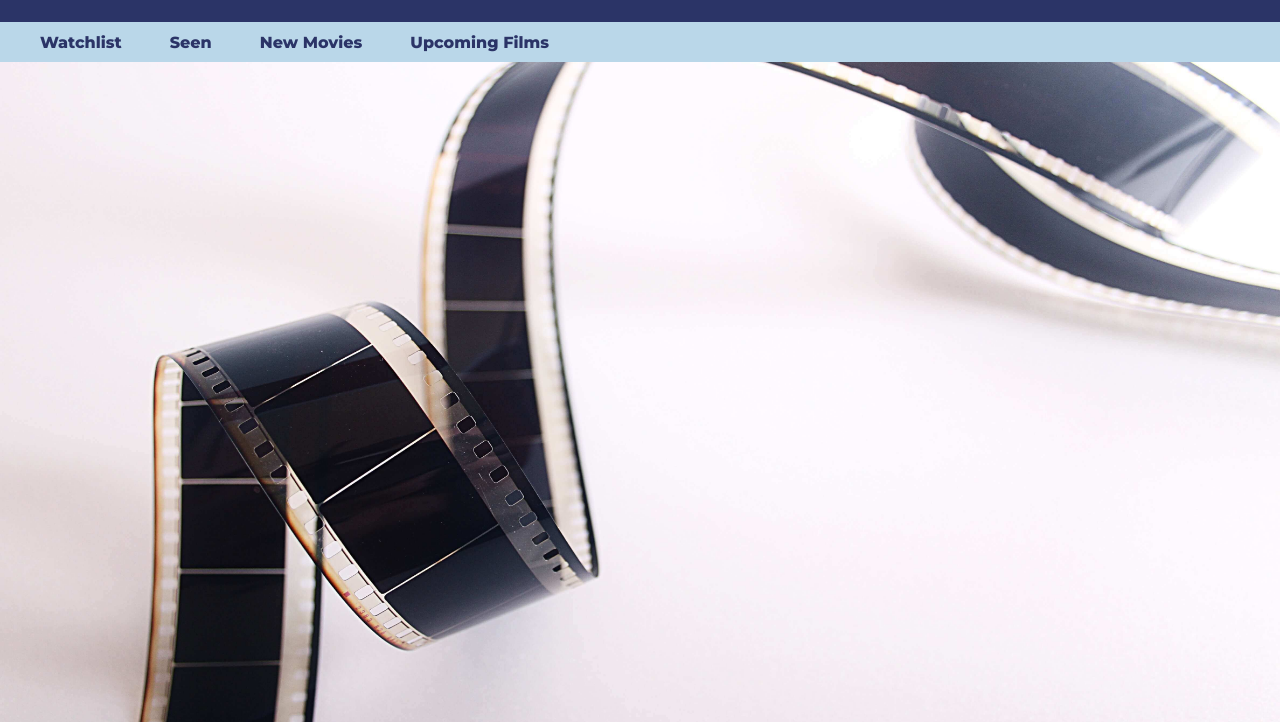
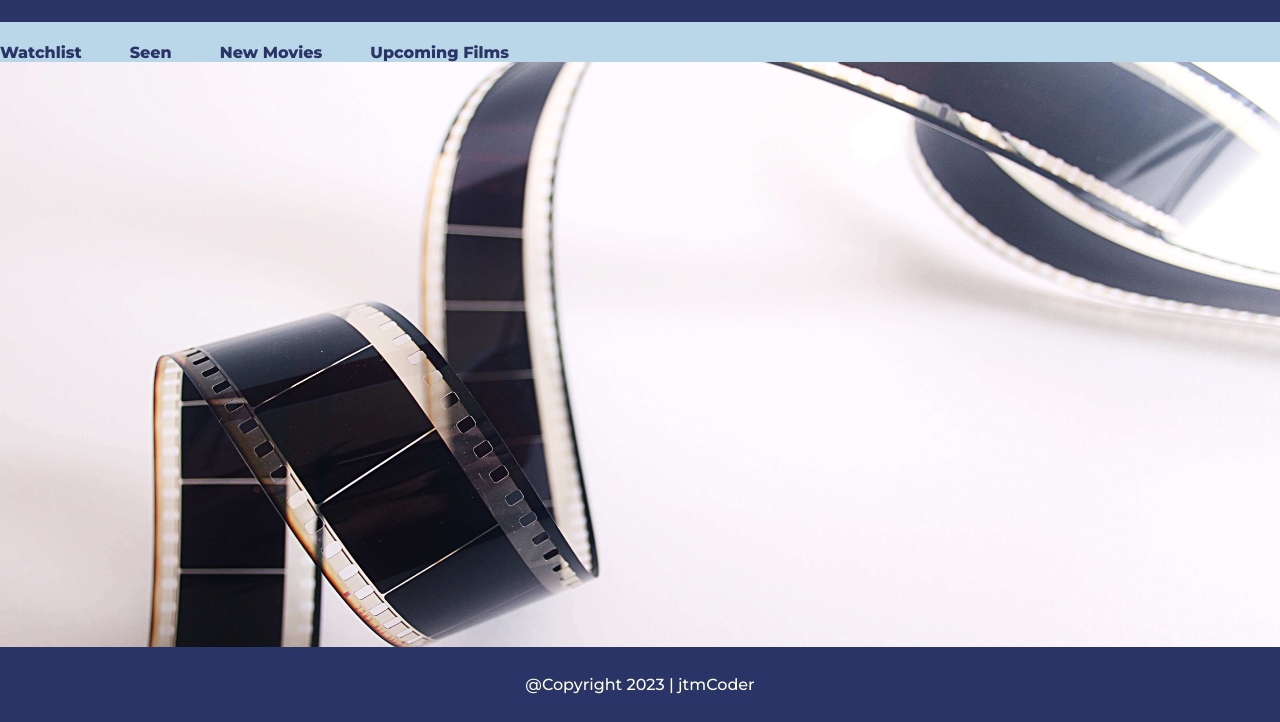
Before and after one commit to jtm2021/Movie-Tracker-Library, a plain HTML site: page index.html in a window 1280 px wide. Shown: the part 78-800 px from the top of the page. Drawn offline with Linux system fonts and the light colour scheme.

Commit message:
Fix padding os sliding menu

```diff
--- a/index.html
+++ b/index.html
@@ -40,8 +40,13 @@
             </ul>
         </div>
     </nav>
+
     <section class="main-content">
 
     </section>
+
+    <footer class="footer-container">
+        <p>@Copyright 2023 | jtmCoder</p>
+    </footer>
 </body>
 </html>
--- a/style.css
+++ b/style.css
@@ -24,8 +24,10 @@ body {
     background-image: url(./assets/other-images/film-background.jpg);
     background-size: cover;
     background-repeat: no-repeat;
-    height: 100vh;
     width: 100vw;
+    display: flex;
+	flex-direction: column;
+	min-height: 100vh;
 }
 
 header {
@@ -111,6 +113,7 @@ a:focus {
     width: 100%;
     text-align: center;
     transition: 0.3s;
+    padding: 20px 6px 0 0;
 }
 
 .nav-item {
@@ -119,6 +122,23 @@ a:focus {
 
 .nav-menu.active {
     left: 0;
+}
+
+.footer-container {
+    background-color: var(--dark-blue);
+    color: var(--dirty-white);
+    padding: 20px 0;
+    text-align: center;
+    height: 75px;
+    width: 100vw;
+    margin-top: auto;
+    display: flex;
+    justify-content: center;
+    align-items: center;
+}
+
+.footer-container {
+    font-size: 1rem;
 }
 
 
```
